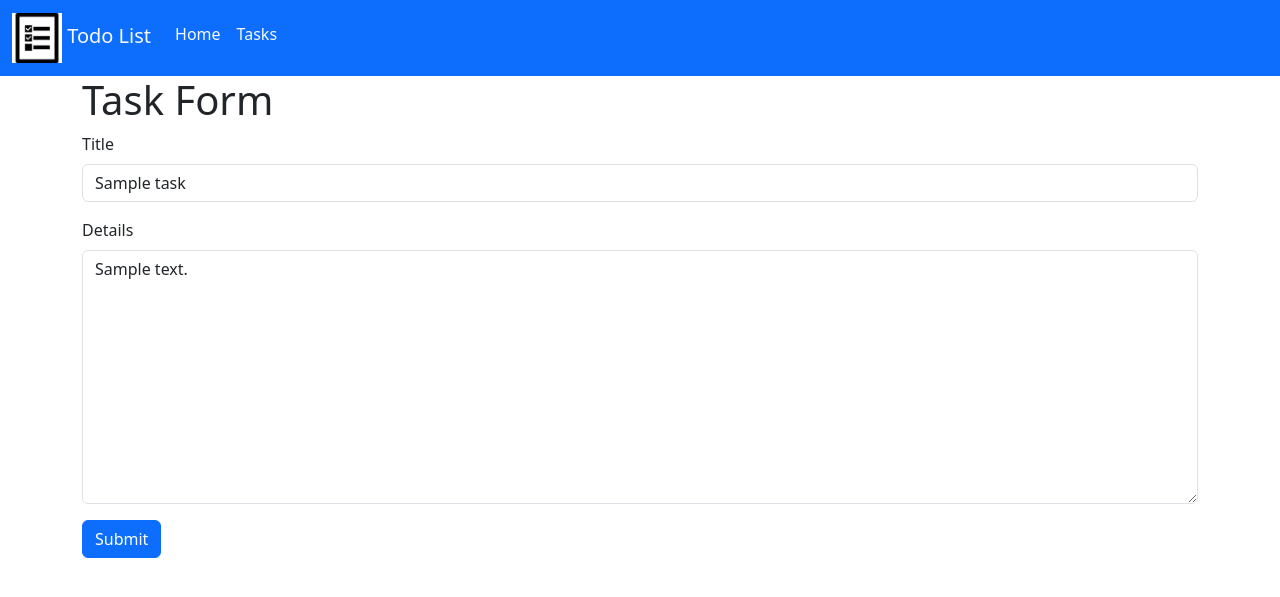
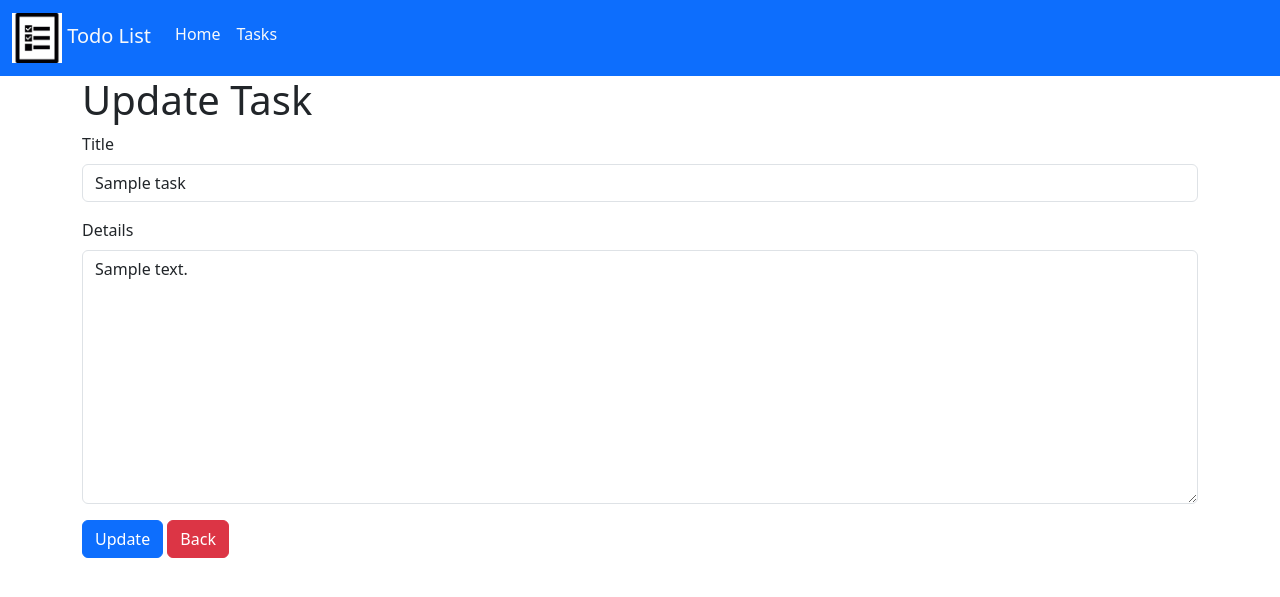
Before and after one commit to srsbandaru/todo-list, a Django app: page /tasks/update/1 in a window 1280 px wide. Shown: the top 597 px of the page. Run offline with Django 5.2, Linux system fonts and the light colour scheme; tables that the repository leaves empty hold one stand-in row (values such as "Sample post"); some libraries are stand-ins or nearby versions.

Commit message:
Update views.py
TaskDetails, CreateTask and UpdateTask

```diff
--- a/tasks/templates/tasks/task_form.html
+++ b/tasks/templates/tasks/task_form.html
@@ -5,11 +5,25 @@
 {% endblock title %}
 {% block content %}
     <div class="container">
-        <h1>Task Form</h1>
+        <h1>
+            {% if form_type == "Update" %}
+                Update Task
+            {% else %}
+                Create Task
+            {% endif %}
+        </h1>
         <form action="" method="post">
             {% csrf_token %}
             {% bootstrap_form form %}
-            <button class="btn btn-primary" type="submit">Submit</button>
+            <button class="btn btn-primary" type="submit">
+                {% if form_type == "Update" %}
+                    Update
+                {% else %}
+                    Create
+                {% endif %}
+            </button>
+            <button type="button" class="btn btn-danger"
+            onclick="window.location = '{% url 'tasks:TaskList' %}'">Back</button>
         </form>
     </div>
 {% endblock content %}
--- a/tasks/urls.py
+++ b/tasks/urls.py
@@ -6,6 +6,7 @@ app_name = "tasks"
 urlpatterns = [
     path("", views.IndexView.as_view(), name = "IndexView"),
     path("tasks/", views.TaskList.as_view(), name = "TaskList"),
+    path("tasks/details/<int:pk>", views.TaskDetails.as_view(), name = "TaskDetails"),
     path("tasks/create/", views.CreateTask.as_view(), name = "CreateTask"),
     path("tasks/update/<int:pk>", views.UpdateTask.as_view(), name = "UpdateTask"),
     path("tasks/complete/<int:pk>", views.CompleteTask.as_view(), name = "CompleteTask"),
--- a/tasks/views.py
+++ b/tasks/views.py
@@ -1,5 +1,5 @@
 from django.shortcuts import redirect, get_object_or_404
-from django.views.generic import TemplateView, ListView, CreateView, UpdateView, RedirectView, DeleteView
+from django.views.generic import TemplateView, ListView, DetailView, CreateView, UpdateView, RedirectView, DeleteView
 from tasks.models import Task
 from tasks.forms import TaskForm
 from django.urls import reverse_lazy
@@ -19,6 +19,12 @@ class TaskList(ListView):
         queryset = Task.objects.filter(status__in=["Created","Updated"])
         return queryset
 
+class TaskDetails(DetailView):
+    template_name = "tasks/task_detail.html"
+    model = Task
+    pk_url_kwarg = 'pk'
+    http_method_names = ['get', 'post']
+
 class CreateTask(CreateView):
     template_name = "tasks/task_form.html"
     context_object_name = "tasks"
@@ -34,17 +40,19 @@ class CreateTask(CreateView):
 
         obj = form.save(commit=False)
         obj.status = "Created"
+        obj.task_owner = self.request.user
         obj.save()
 
         messages.success(request, "Task has been created successfully")
         return redirect(self.success_url)
-
 
 class UpdateTask(UpdateView):
     template_name = "tasks/task_form.html"
     fields = ["title", "details"]
     pk_url_kwarg = 'pk'
     model = Task
+    context_object_name = "tasks"
+    extra_context = {"form_type":"Update"}
     http_method_names = ["get", "post"]
     success_url = reverse_lazy("tasks:TaskList")
 
--- a/todo/settings.py
+++ b/todo/settings.py
@@ -49,6 +49,7 @@ MIDDLEWARE = [
     "django.contrib.auth.middleware.AuthenticationMiddleware",
     "django.contrib.messages.middleware.MessageMiddleware",
     "django.middleware.clickjacking.XFrameOptionsMiddleware",
+
 ]
 
 ROOT_URLCONF = "todo.urls"
```
Also changed, not shown: tasks/templates/tasks/task_detail.html (added, +16 -0 lines), tasks/templates/tasks/task_list.html (+5 -2 lines).
